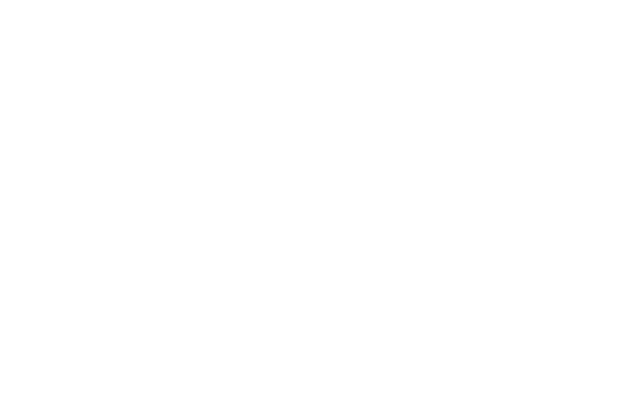
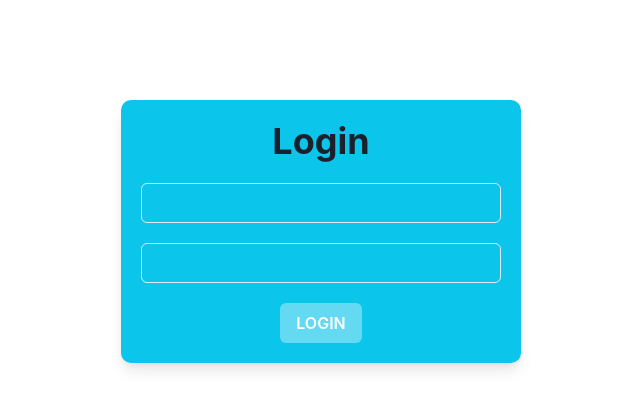
Before and after one commit to ayush1013/ayush1013.github.io, a React (Create React App) app: page /login in a window 1280 px wide. Before the commit this address had no page. Shown: the top 408 px of the page, without its empty margins (319-959 px from the left). Built offline with nearby package versions, Linux system fonts and the light colour scheme.

Commit message:
implemented login functionality

```diff
--- a/src/Context/AuthContext.jsx
+++ b/src/Context/AuthContext.jsx
@@ -3,15 +3,15 @@ import { createContext, useState } from "react";
 export const AuthContext = createContext();
 
 function AuthContextProvider({ children }) {
-    const [isAuth, setIsAuth] = useState(true);
+  const [isAuth, setIsAuth] = useState(false);
 
-    const toggleAuth = () => {
-        setIsAuth(!isAuth);
-    }
+  const toggleAuth = () => {
+    setIsAuth(true);
+  };
 
-    const value = { isAuth: isAuth, toggleAuth: toggleAuth }
+  const value = { isAuth: isAuth, toggleAuth: toggleAuth };
 
-    return (<AuthContext.Provider value={value} >{children}</AuthContext.Provider>)
-};
+  return <AuthContext.Provider value={value}>{children}</AuthContext.Provider>;
+}
 
 export default AuthContextProvider;
--- a/src/Pages/Login.jsx
+++ b/src/Pages/Login.jsx
@@ -1,11 +1,13 @@
 import { useContext } from "react";
 import { AuthContext } from "../Context/AuthContext";
 import { Navigate } from "react-router-dom";
-import { Box, Button, Heading, Input } from "@chakra-ui/react";
+import { Box, Button, Heading, Input, useToast } from "@chakra-ui/react";
+import { useState } from "react";
 
 function Login() {
   const { isAuth, toggleAuth } = useContext(AuthContext);
   const [data, setData] = useState({ email: "", pass: "" });
+  const toast = useToast();
 
   const handleChange = (e) => {
     setData({ ...data, [e.target.name]: e.target.value });
@@ -15,21 +17,45 @@ function Login() {
     console.log(data);
     if (data.email !== "" && data.pass !== "") {
       if (
-        data.email !== "ayush98277@gmail.com" &&
-        data.pass !== "Avenger$AV098123"
+        data.email === "ayush98277@gmail.com" &&
+        data.pass === "Avenger$AV098123"
       ) {
-
+        toast({
+          title: "Loged in successfully",
+          status: "success",
+          duration: 2000,
+          position: "top",
+          isClosable: true,
+        });
+        toggleAuth();
       }
+    } else {
+      toast({
+        title: "Please fill all the required fields.",
+        status: "info",
+        duration: 2000,
+        position: "top",
+        isClosable: true,
+      });
     }
   };
 
   if (isAuth) {
-    return <Navigate to="/products" />;
+    return <Navigate to="/messages" />;
   }
 
   return (
-    <Box>
+    <Box
+      bgColor={"#0BC5EA"}
+      w="400px"
+      m="auto"
+      p="20px"
+      shadow={"lg"}
+      borderRadius="10px"
+      mt="100px"
+    >
       <Heading>Login</Heading>
+      <Box mt="20px">
         <Input
           type="email"
           value={data.email}
@@ -37,12 +63,16 @@ function Login() {
           onChange={handleChange}
         />
         <Input
+          mt="20px"
           type="password"
           value={data.password}
           name="pass"
           onChange={handleChange}
         />
-      <Button onClick={handleLogin}>LOGIN</Button>
+        <Button onClick={handleLogin} mt="20px" colorScheme="whiteAlpha">
+          LOGIN
+        </Button>
+      </Box>
     </Box>
   );
 }
--- /dev/null
+++ b/src/Pages/Messages.jsx
@@ -0,0 +1,9 @@
+import React from 'react'
+
+const Messages = () => {
+  return (
+    <div>Messages</div>
+  )
+}
+
+export default Messages
--- a/src/Routes/AllRoutes.jsx
+++ b/src/Routes/AllRoutes.jsx
@@ -1,13 +1,25 @@
-import React from 'react'
-import { Route, Routes } from 'react-router-dom'
-import Navbar from "../Components/Navbar"
+import React from "react";
+import { Route, Routes } from "react-router-dom";
+import Navbar from "../Components/Navbar";
+import PrivateRoute from "./PrivateRoute";
+import Messages from "../Pages/Messages";
+import Login from "../Pages/Login";
 
 const AllRoutes = () => {
   return (
     <Routes>
-        <Route path="/" element={<Navbar/>} ></Route>
+      <Route path="/" element={<Navbar />}></Route>
+      <Route
+        path="/messages"
+        element={
+          <PrivateRoute>
+            <Messages />
+          </PrivateRoute>
+        }
+      ></Route>
+      <Route path="/login" element={<Login />}></Route>
     </Routes>
-  )
-}
+  );
+};
 
-export default AllRoutes
+export default AllRoutes;
--- a/src/Routes/PrivateRoute.jsx
+++ b/src/Routes/PrivateRoute.jsx
@@ -1,10 +1,8 @@
-import React from 'react'
+import React from "react";
 
-const PrivateRoute = ({children}) => {
+const PrivateRoute = ({ children }) => {
 
-  return (
-    <div>PrivateRoute</div>
-  )
-}
+  return (children);
+};
 
-export default PrivateRoute
+export default PrivateRoute;
--- a/src/index.js
+++ b/src/index.js
@@ -5,14 +5,17 @@ import App from "./App";
 import reportWebVitals from "./reportWebVitals";
 import { ChakraProvider } from "@chakra-ui/react";
 import { BrowserRouter } from "react-router-dom";
+import AuthContextProvider from "./Context/AuthContext";
 
 const root = ReactDOM.createRoot(document.getElementById("root"));
 root.render(
-  <BrowserRouter>
-    <ChakraProvider>
-      <App />
-    </ChakraProvider>
-  </BrowserRouter>
+  <AuthContextProvider>
+    <BrowserRouter>
+      <ChakraProvider>
+        <App />
+      </ChakraProvider>
+    </BrowserRouter>
+  </AuthContextProvider>
 );
 
 // If you want to start measuring performance in your app, pass a function
```
Lines whose indentation alone changed are shown as unchanged.
